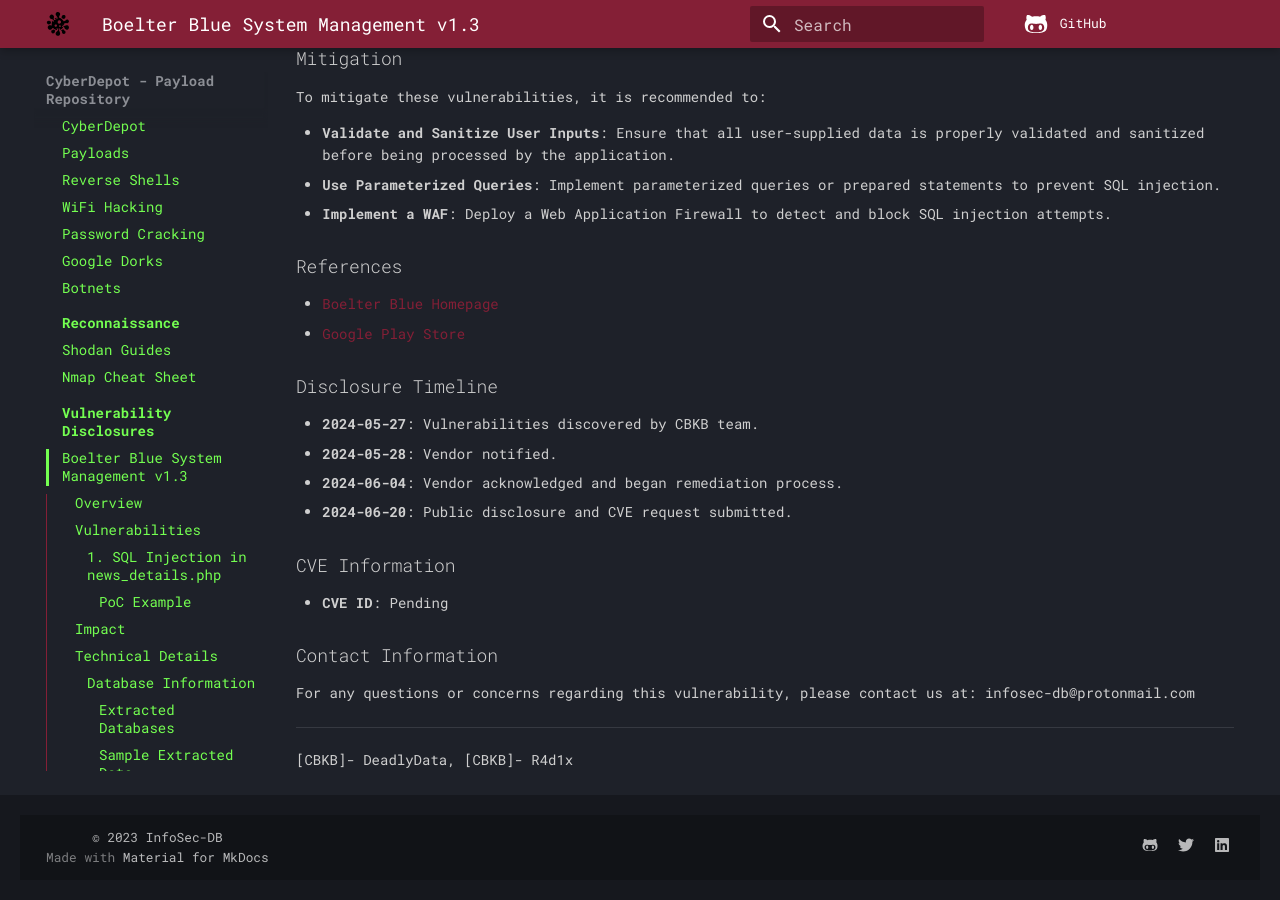
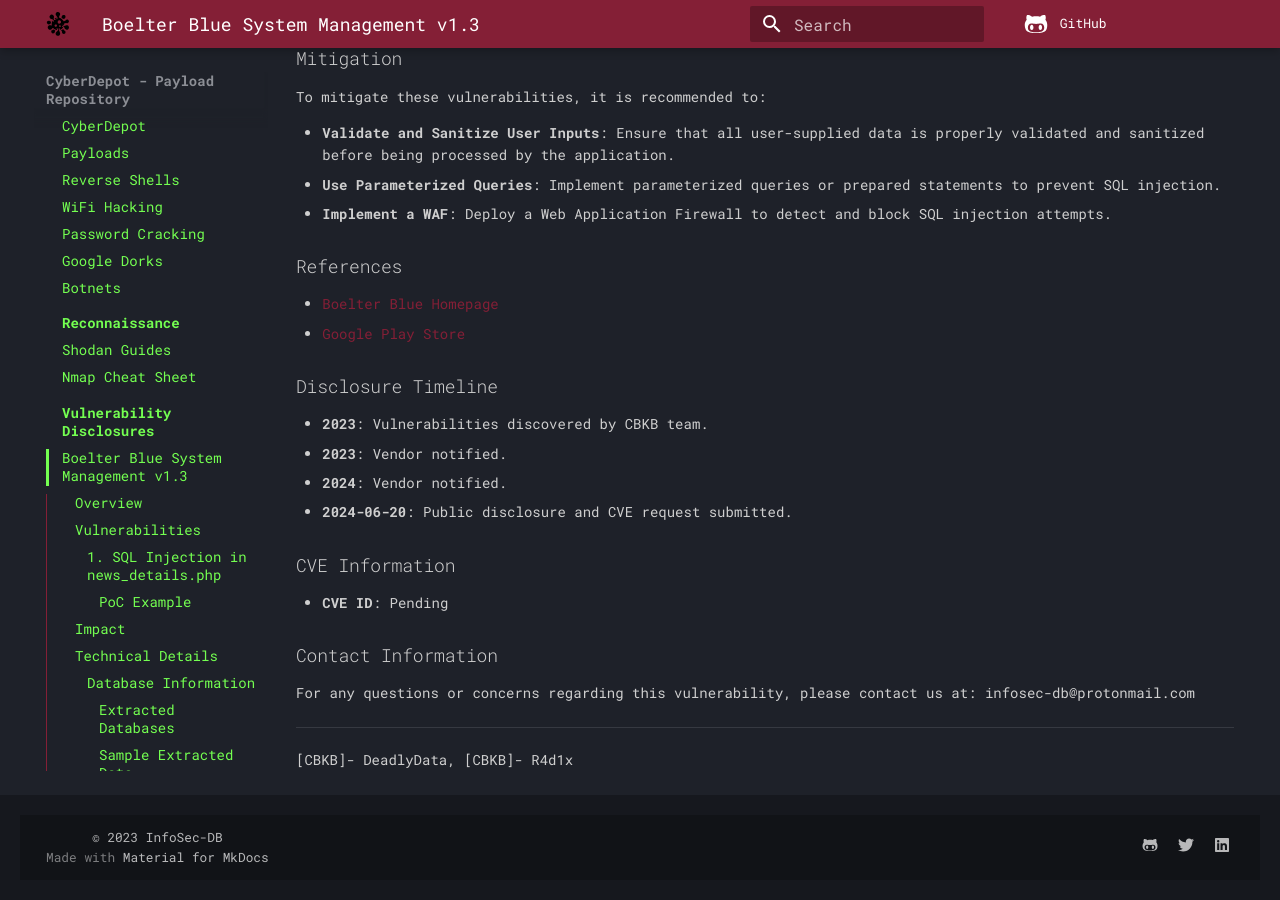
Before and after one commit to InfoSec-DB/CyberDepot, an MkDocs documentation site: the page built from docs/vuln_boelter_blue.md, in a window 1280 px wide and 900 px high, scrolled down 3166 px. Built offline with MkDocs 1.6.1 and Material for MkDocs 9.7.7, drawn with Linux system fonts in a browser that asks for light colours; comment, search, counter and statistics services are not loaded.

Commit message:
Vuln Release

```diff
--- a/docs/vuln_boelter_blue.md
+++ b/docs/vuln_boelter_blue.md
@@ -186,9 +186,9 @@
 
 ## Disclosure Timeline
 
--   **2024-05-27**: Vulnerabilities discovered by CBKB team.
--   **2024-05-28**: Vendor notified.
--   **2024-06-04**: Vendor acknowledged and began remediation process.
+-   **2023**: Vulnerabilities discovered by CBKB team.
+-   **2023**: Vendor notified.
+-   **2024**: Vendor notified.
 -   **2024-06-20**: Public disclosure and CVE request submitted.
 
 ## CVE Information
```
